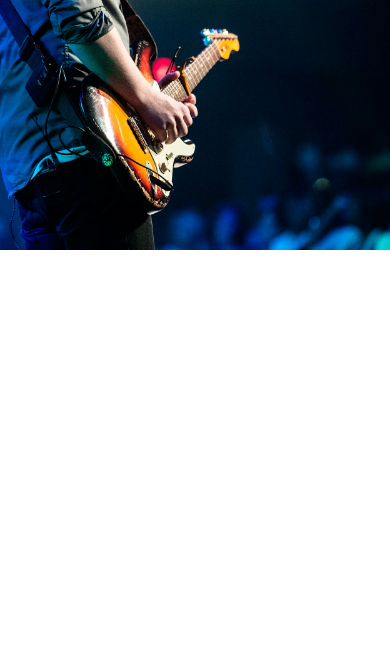
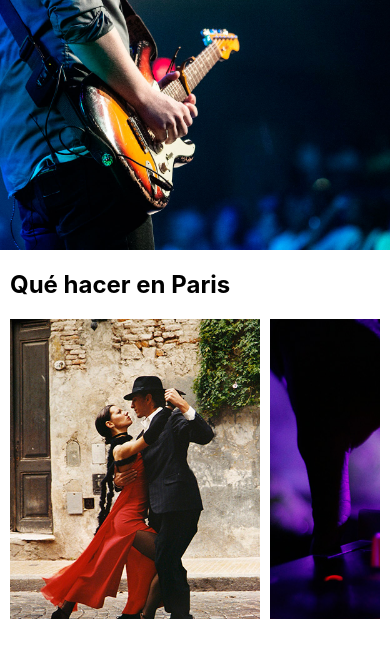
Before and after one commit to kkevin7/layouts-react-native, a React Native app: screen / in a window 390 px wide. Shown: the top 658 px of the page. Built offline with nearby package versions, Linux system fonts and the light colour scheme.

Commit message:
Using scrollview horizontal and vertical

```diff
--- a/App.js
+++ b/App.js
@@ -11,6 +11,42 @@ const App = () => {
             source={require('./assets/img/bg.jpg')}
           />
         </View>
+
+        <View style={styles.contenedor}>
+          <Text style={styles.titulo}>Qué hacer en Paris</Text>
+          <ScrollView horizontal>
+            <View>
+              <Image
+                style={styles.ciudad}
+                source={require('./assets/img/actividad1.jpg')}
+              />
+            </View>
+            <View>
+              <Image
+                style={styles.ciudad}
+                source={require('./assets/img/actividad2.jpg')}
+              />
+            </View>
+            <View>
+              <Image
+                style={styles.ciudad}
+                source={require('./assets/img/actividad3.jpg')}
+              />
+            </View>
+            <View>
+              <Image
+                style={styles.ciudad}
+                source={require('./assets/img/actividad4.jpg')}
+              />
+            </View>
+            <View>
+              <Image
+                style={styles.ciudad}
+                source={require('./assets/img/actividad5.jpg')}
+              />
+            </View>
+          </ScrollView>
+        </View>
       </View>
     </>
   );
@@ -19,11 +55,24 @@ const App = () => {
 const styles = StyleSheet.create({
   banner: {
     height: 250,
-    flex: 1
+    flex: 1,
+  },
+  ciudad: {
+    width: 250,
+    height: 300,
+    marginRight: 10,
   },
   bannerContainer: {
-    flexDirection: 'row'
-  }
+    flexDirection: 'row',
+  },
+  titulo: {
+    fontWeight: 'bold',
+    fontSize: 24,
+    marginVertical: 20,
+  },
+  contenedor: {
+    marginHorizontal: 10,
+  },
 });
 
 export default App;
```
